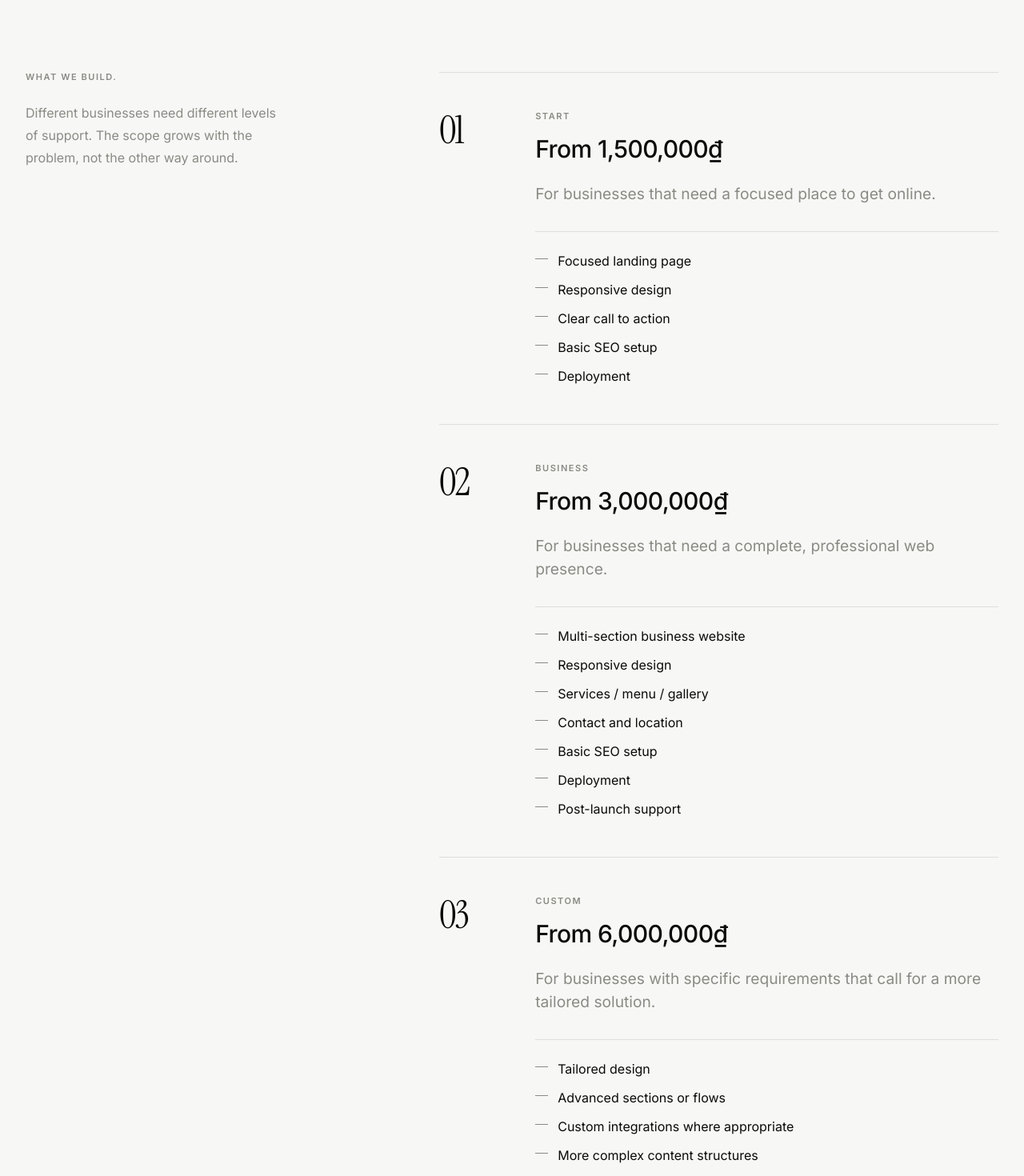
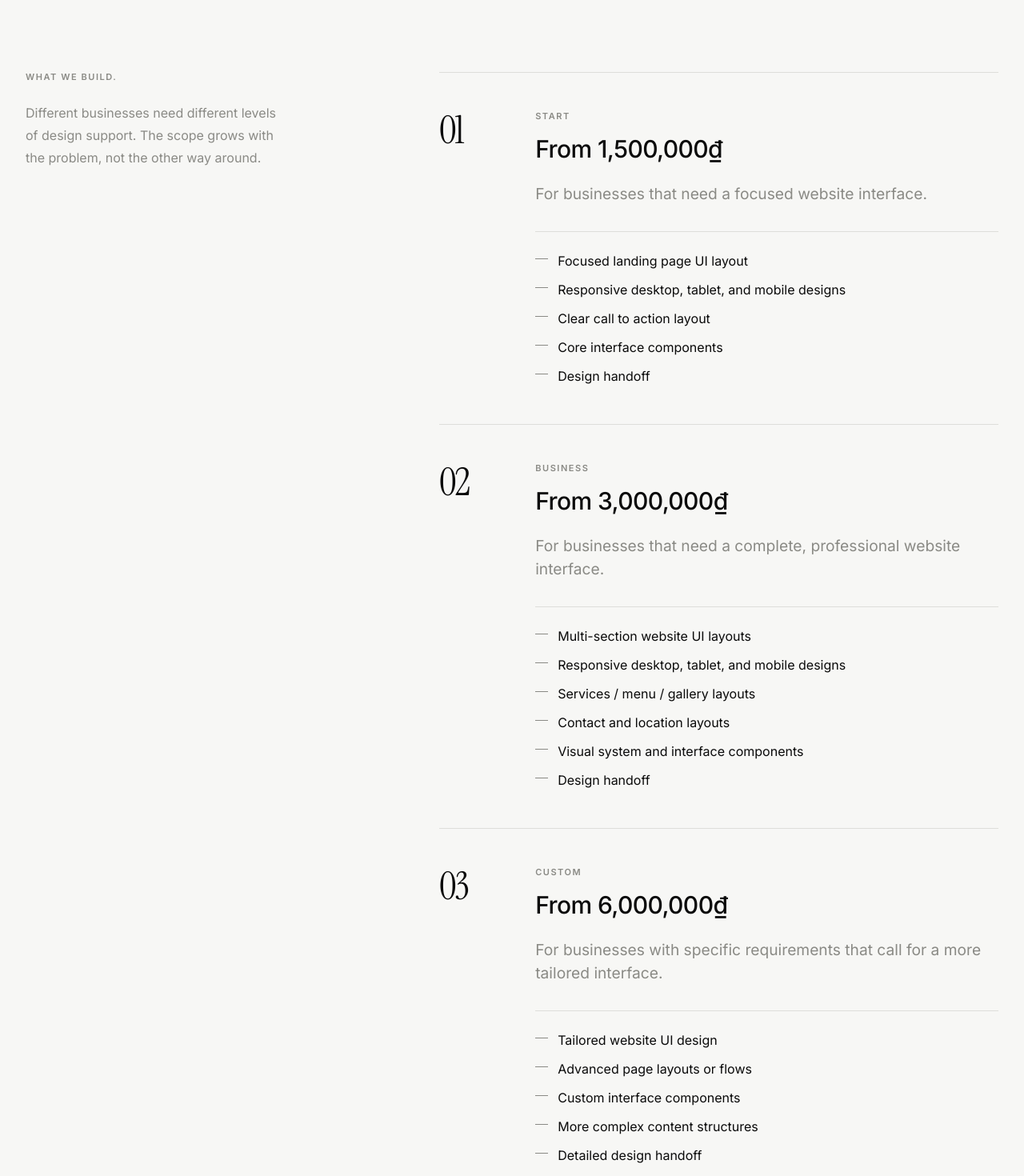
Before and after one commit to 555amowner-bit/555am-studio, a Next.js app: page /services in a window 1280 px wide. Shown: the part 820-2290 px from the top of the page at 80% size. Built offline with nearby package versions, Linux system fonts and the light colour scheme.

Commit message:
feat: refine 555am studio positioning and portfolio

```diff
--- a/app/layout.tsx
+++ b/app/layout.tsx
@@ -26,7 +26,7 @@ export const metadata: Metadata = {
     template: "%s | 5:55 AM",
   },
   description:
-    "5:55 AM is an independent web studio designing and building thoughtful websites for local businesses.",
+    "5:55 AM is an independent web UI design studio creating thoughtful website interfaces for local businesses.",
   applicationName: "5:55 AM",
   robots: {
     index: true,
@@ -38,7 +38,7 @@ export const metadata: Metadata = {
   openGraph: {
     title: "5:55 AM | Independent Web Studio",
     description:
-      "5:55 AM is an independent web studio designing and building thoughtful websites for local businesses.",
+      "5:55 AM is an independent web UI design studio creating thoughtful website interfaces for local businesses.",
     siteName: "5:55 AM",
     type: "website",
     locale: "en_US",
@@ -56,7 +56,7 @@ export const metadata: Metadata = {
     card: "summary_large_image",
     title: "5:55 AM | Independent Web Studio",
     description:
-      "5:55 AM is an independent web studio designing and building thoughtful websites for local businesses.",
+      "5:55 AM is an independent web UI design studio creating thoughtful website interfaces for local businesses.",
     images: ["/brand/logo.png"],
   },
 };
--- a/components/about-intro.tsx
+++ b/components/about-intro.tsx
@@ -54,7 +54,7 @@ export function AboutIntro() {
             <div className="mt-12 border-t border-border pt-5 sm:mt-16 sm:pt-6">
               <p className="eyebrow">Built by Charl</p>
               <p className="mt-4 max-w-[31rem] text-base leading-7 text-stone">
-                I&apos;m an independent web designer and developer building 5:55 AM around a
+                I&apos;m an independent web UI designer building 5:55 AM around a
                 simple belief: listen first, build with purpose, and keep improving.
               </p>
             </div>
--- a/components/about-page.tsx
+++ b/components/about-page.tsx
@@ -118,7 +118,7 @@ export function AboutPage() {
 
                       <p className="mt-5 max-w-xl text-base leading-7 text-stone">
                         Start with the business, the audience, and the actual
-                        problem before deciding what needs to be built.
+                        problem before deciding what needs to be designed.
                       </p>
                     </div>
                   </div>
@@ -161,7 +161,7 @@ export function AboutPage() {
 
                       <p className="mt-5 max-w-xl text-base leading-7 text-stone">
                         Learn from the work, listen to feedback, and keep
-                        improving the experience after launch.
+                        refining the interface through feedback before handoff.
                       </p>
                     </div>
                   </div>
@@ -187,7 +187,7 @@ export function AboutPage() {
               <div className="mt-8 max-w-2xl space-y-6 text-large text-stone">
                 <p>
                   5:55 AM is an independent web studio built by Charl,
-                  bringing web design and development together in one focused
+                  focusing on thoughtful website UI design in one focused
                   practice.
                 </p>
 
--- a/components/hero.tsx
+++ b/components/hero.tsx
@@ -14,7 +14,7 @@ export function Hero() {
             </h1>
 
             <p className="text-large mt-8 max-w-[34rem] text-stone">
-              We design and build thoughtful websites for local businesses —
+              We design thoughtful website interfaces for local businesses —
               focused on what your customers actually need.
             </p>
 
--- a/components/selected-work.tsx
+++ b/components/selected-work.tsx
@@ -1,16 +1,19 @@
+import Link from "next/link";
 import type { ReactNode } from "react";
 
 type Project = {
   number: string;
   name: string;
   category: string;
+  description: string;
+  href: string;
   preview: ReactNode;
 };
 
 function MaisonPreview() {
   return (
     <div
-      className="group/preview relative aspect-[1.08] overflow-hidden border border-border bg-white p-2 transition-transform duration-300 ease-out sm:p-3 motion-safe:group-hover/card:scale-[1.012]"
+      className="group/preview relative aspect-[1.12] overflow-hidden border border-border bg-white p-2 transition-transform duration-300 ease-out sm:p-3 motion-safe:group-hover/card:scale-[1.008]"
       aria-hidden="true"
     >
       <div className="flex h-full min-h-0 flex-col border border-border bg-white">
@@ -56,28 +59,28 @@ function MaisonPreview() {
 function NoirPreview() {
   return (
     <div
-      className="group/preview relative aspect-[1.16] overflow-hidden border border-ink bg-ink p-2 transition-transform duration-300 ease-out sm:p-3 motion-safe:group-hover/card:scale-[1.012]"
+      className="group/preview relative aspect-[1.2] overflow-hidden border border-ink bg-ink p-2 transition-transform duration-300 ease-out sm:p-3 motion-safe:group-hover/card:scale-[1.008]"
       aria-hidden="true"
     >
       <div className="flex h-full min-h-0 flex-col border border-stone/50 bg-ink text-paper">
-        <div className="flex items-center justify-between border-b border-stone/50 px-3 py-3 sm:px-5 sm:py-4">
-          <span className="font-sans text-[0.625rem] font-semibold tracking-[0.16em] text-paper sm:text-xs">
+        <div className="flex items-center justify-between border-b border-stone/50 px-3 py-3 sm:px-4 sm:py-4 lg:px-5">
+          <span className="shrink-0 whitespace-nowrap font-sans text-[0.625rem] font-semibold tracking-[0.16em] text-paper sm:text-xs">
             NOIR / 55
           </span>
-          <div className="flex gap-3 font-sans text-[0.5625rem] uppercase tracking-[0.1em] text-stone sm:gap-5 sm:text-[0.625rem]">
+          <div className="flex shrink-0 gap-2 font-sans text-[0.5625rem] uppercase tracking-[0.1em] text-stone sm:gap-4 sm:text-[0.625rem] md:hidden lg:flex lg:gap-5">
             <span>Services</span>
             <span>Pricing</span>
             <span>Book</span>
           </div>
         </div>
 
-        <div className="grid min-h-0 flex-1 grid-cols-[1.3fr_0.7fr] gap-3 p-3 sm:gap-5 sm:p-5">
-          <div className="flex min-h-0 flex-col justify-between border border-stone/50 p-4 sm:p-6">
+        <div className="grid min-h-0 flex-1 grid-cols-[1.3fr_0.7fr] gap-3 p-3 sm:gap-4 sm:p-3 lg:gap-5 lg:p-5">
+          <div className="flex min-h-0 flex-col justify-between border border-stone/50 p-3 sm:p-4 lg:p-6">
             <div>
               <p className="font-sans text-[0.5625rem] font-medium uppercase tracking-[0.14em] text-stone sm:text-[0.625rem]">
                 Cut / Shape / Finish
               </p>
-              <p className="mt-4 max-w-[6ch] font-display text-[clamp(2.1rem,5.5vw,4.5rem)] uppercase leading-[0.8] tracking-[-0.045em] text-paper sm:mt-6">
+              <p className="mt-4 max-w-[6ch] font-display text-[clamp(1.85rem,5.5vw,4.5rem)] uppercase leading-[0.8] tracking-[-0.045em] text-paper sm:mt-5 md:text-[clamp(1.65rem,4.5vw,3.4rem)] lg:mt-6 lg:text-[clamp(2.1rem,5.5vw,4.5rem)]">
                 Made with intent.
               </p>
             </div>
@@ -87,7 +90,7 @@ function NoirPreview() {
             </div>
           </div>
 
-          <div className="grid min-h-0 grid-rows-[1.25fr_0.75fr] gap-3 sm:gap-5">
+          <div className="grid min-h-0 grid-rows-[1.25fr_0.75fr] gap-3 sm:gap-4 lg:gap-5">
             <div className="relative overflow-hidden bg-paper">
               <div className="absolute inset-x-[18%] top-[14%] h-px bg-ink" />
               <div className="absolute left-[18%] top-[14%] h-[58%] w-px bg-ink" />
@@ -110,7 +113,7 @@ function NoirPreview() {
 function AuraPreview() {
   return (
     <div
-      className="group/preview relative aspect-[1.08] overflow-hidden border border-border bg-white p-2 transition-transform duration-300 ease-out sm:p-3 motion-safe:group-hover/card:scale-[1.012]"
+      className="group/preview relative aspect-[1.12] overflow-hidden border border-border bg-white p-2 transition-transform duration-300 ease-out sm:p-3 motion-safe:group-hover/card:scale-[1.008]"
       aria-hidden="true"
     >
       <div className="flex h-full min-h-0 flex-col border border-border bg-paper">
@@ -155,24 +158,47 @@ function AuraPreview() {
   );
 }
 
-function ProjectCard({ number, name, category, preview }: Project) {
+function ProjectCard({
+  number,
+  name,
+  category,
+  description,
+  href,
+  preview,
+}: Project) {
   return (
-    <article className="group/card">
+    <article>
+      <Link
+        href={href}
+        className="group/card block focus-visible:outline-2 focus-visible:outline-offset-4 focus-visible:outline-ink"
+      >
         <div>{preview}</div>
-      <div className="mt-5 grid grid-cols-[auto_1fr_auto] gap-x-4 border-t border-border pt-4 sm:mt-6 sm:pt-5">
+        <div className="mt-5 grid grid-cols-[auto_minmax(0,1fr)_auto] gap-x-3 border-t border-border pt-4 sm:mt-6 sm:gap-x-4 sm:pt-5">
           <span className="font-sans text-[0.6875rem] font-medium tracking-[0.12em] text-stone">
             {number}
           </span>
-        <div>
+          <div className="min-w-0">
+            <div className="flex flex-wrap items-center gap-x-3 gap-y-2">
               <h3 className="font-sans text-sm font-semibold tracking-[0.01em] text-ink sm:text-base">
                 {name}
               </h3>
-          <p className="mt-1 text-small text-stone">{category}</p>
-        </div>
-        <span className="self-start pt-0.5 font-sans text-[0.625rem] font-semibold tracking-[0.12em] text-stone">
-          CONCEPT
+              <span className="font-sans text-[0.625rem] font-semibold tracking-[0.12em] text-stone">
+                CONCEPT PROJECT
               </span>
             </div>
+            <p className="mt-1 text-small text-stone">{category}</p>
+            <p className="mt-4 max-w-xl text-base leading-7 text-stone">
+              {description}
+            </p>
+          </div>
+          <span
+            aria-hidden="true"
+            className="self-start pt-0.5 text-sm text-stone transition-transform duration-300 ease-out motion-safe:group-hover/card:translate-x-1"
+          >
+            →
+          </span>
+        </div>
+      </Link>
     </article>
   );
 }
@@ -182,25 +208,37 @@ const projects: Project[] = [
     number: "01",
     name: "MAISON HAIR STUDIO",
     category: "Beauty / Web Design",
+    description:
+      "An editorial direction for a contemporary hair studio, built around atmosphere, clarity, and a slower visual rhythm.",
+    href: "/work/maison-hair-studio",
     preview: <MaisonPreview />,
   },
   {
     number: "02",
     name: "NOIR BARBER",
     category: "Grooming / Web Design",
+    description:
+      "A structured monochrome direction for a modern barber, balancing strong typography with a focused service experience.",
+    href: "/work/noir-barber",
     preview: <NoirPreview />,
   },
   {
     number: "03",
     name: "AURA SKIN",
     category: "Beauty / Web Design",
+    description:
+      "A calm, image-led concept for a skincare studio with emphasis on space, rhythm, and considered presentation.",
+    href: "/work/aura-skin",
     preview: <AuraPreview />,
   },
 ];
 
 export function SelectedWork() {
   return (
-    <section id="selected-work" className="border-t border-border py-20 sm:py-24 md:py-32">
+    <section
+      id="selected-work"
+      className="border-t border-border py-20 sm:py-24 md:py-32"
+    >
       <div className="site-container">
         <div className="grid-12 gap-y-8 md:gap-y-0">
           <div className="col-span-12 md:col-span-5 lg:col-span-4">
@@ -215,17 +253,26 @@ export function SelectedWork() {
           </div>
         </div>
 
-        <div className="mt-16 grid-12 items-start gap-y-14 sm:mt-20 sm:gap-y-20 md:gap-y-24">
+        <div className="mt-14 grid-12 items-start gap-y-10 sm:mt-16 sm:gap-y-14 md:gap-y-20">
           <div className="col-span-12 md:col-span-7 lg:col-span-7">
             <ProjectCard {...projects[0]} />
           </div>
-          <div className="col-span-12 md:col-span-5 md:mt-20 lg:col-span-5 lg:mt-32">
+          <div className="col-span-12 md:col-span-5 md:mt-16 lg:col-span-4 lg:col-start-9 lg:mt-24">
             <ProjectCard {...projects[1]} />
           </div>
           <div className="col-span-12 md:col-span-6 md:col-start-7 lg:col-span-5 lg:col-start-8">
             <ProjectCard {...projects[2]} />
           </div>
         </div>
+
+        <div className="mt-16 border-t border-border pt-5 sm:mt-20 sm:pt-6">
+          <Link className="text-link" href="/work">
+            <span>View all work</span>
+            <span aria-hidden="true" className="button-arrow">
+              →
+            </span>
+          </Link>
+        </div>
       </div>
     </section>
   );
--- a/components/services-page.tsx
+++ b/components/services-page.tsx
@@ -6,13 +6,13 @@ const services = [
     name: "START",
     price: "From 1,500,000₫",
     description:
-      "For businesses that need a focused place to get online.",
+      "For businesses that need a focused website interface.",
     items: [
-      "Focused landing page",
-      "Responsive design",
-      "Clear call to action",
-      "Basic SEO setup",
-      "Deployment",
+      "Focused landing page UI layout",
+      "Responsive desktop, tablet, and mobile designs",
+      "Clear call to action layout",
+      "Core interface components",
+      "Design handoff",
     ],
   },
   {
@@ -20,15 +20,14 @@ const services = [
     name: "BUSINESS",
     price: "From 3,000,000₫",
     description:
-      "For businesses that need a complete, professional web presence.",
+      "For businesses that need a complete, professional website interface.",
     items: [
-      "Multi-section business website",
-      "Responsive design",
-      "Services / menu / gallery",
-      "Contact and location",
-      "Basic SEO setup",
-      "Deployment",
-      "Post-launch support",
+      "Multi-section website UI layouts",
+      "Responsive desktop, tablet, and mobile designs",
+      "Services / menu / gallery layouts",
+      "Contact and location layouts",
+      "Visual system and interface components",
+      "Design handoff",
     ],
   },
   {
@@ -36,13 +35,13 @@ const services = [
     name: "CUSTOM",
     price: "From 6,000,000₫",
     description:
-      "For businesses with specific requirements that call for a more tailored solution.",
+      "For businesses with specific requirements that call for a more tailored interface.",
     items: [
-      "Tailored design",
-      "Advanced sections or flows",
-      "Custom integrations where appropriate",
+      "Tailored website UI design",
+      "Advanced page layouts or flows",
+      "Custom interface components",
       "More complex content structures",
-      "Extended implementation scope",
+      "Detailed design handoff",
     ],
   },
 ];
@@ -63,8 +62,8 @@ export function ServicesPage() {
 
             <div className="col-span-12 lg:col-span-5 lg:col-start-8 lg:flex lg:items-end">
               <p className="text-large max-w-md text-stone">
-                From focused landing pages to fully tailored business
-                websites, we build around what your business actually needs.
+                From focused landing pages to tailored business interfaces, we
+                design around what your business actually needs.
               </p>
             </div>
           </div>
@@ -78,8 +77,8 @@ export function ServicesPage() {
               <p className="eyebrow">WHAT WE BUILD.</p>
 
               <p className="mt-6 max-w-xs text-base leading-7 text-stone">
-                Different businesses need different levels of support. The
-                scope grows with the problem, not the other way around.
+                Different businesses need different levels of design support.
+                The scope grows with the problem, not the other way around.
               </p>
             </div>
 
@@ -141,24 +140,23 @@ export function ServicesPage() {
         <div className="site-container">
           <div className="grid-12 gap-y-12">
             <div className="col-span-12 lg:col-span-4">
-              <p className="eyebrow">WEBSITE CARE</p>
+              <p className="eyebrow">DESIGN HANDOFF</p>
             </div>
 
             <div className="col-span-12 lg:col-span-7 lg:col-start-6">
               <h2 className="type-h2 max-w-[9ch]">
-                Keep it running. Keep it improving.
+                Ready for the next step.
               </h2>
 
               <p className="text-large mt-8 max-w-2xl text-stone">
-                Ongoing updates, fixes, and support after launch, so the
-                website can keep up as the business changes.
+                You receive organized website UI layouts, responsive designs,
+                visual systems, and interface components ready to share with
+                your development partner.
               </p>
 
               <div className="mt-8 flex flex-col gap-3 border-t border-border pt-5 sm:flex-row sm:items-center sm:justify-between">
-                <span className="eyebrow">FROM 300,000₫ / MONTH</span>
-
                 <Link className="text-link" href="/contact">
-                  <span>Ask about Website Care</span>
+                  <span>Ask about design handoff</span>
                   <span aria-hidden="true" className="button-arrow">
                     →
                   </span>
--- a/components/services-pricing.tsx
+++ b/components/services-pricing.tsx
@@ -14,28 +14,28 @@ const services = [
     number: "01",
     name: "START",
     price: "From 1,500,000₫",
-    description: "For businesses that need a focused place to get online.",
+    description: "For businesses that need a focused website interface.",
     details: [
-      "Focused landing page",
-      "Responsive design",
-      "Clear call to action",
-      "Basic SEO setup",
-      "Deployment",
+      "Focused landing page UI layout",
+      "Responsive desktop, tablet, and mobile designs",
+      "Clear call to action layout",
+      "Core interface components",
+      "Design handoff",
     ],
   },
   {
     number: "02",
     name: "BUSINESS",
     price: "From 3,000,000₫",
-    description: "For businesses that need a complete, professional web presence.",
+    description:
+      "For businesses that need a complete, professional website interface.",
     details: [
-      "Multi-section business website",
-      "Responsive design",
-      "Services / menu / gallery",
-      "Contact and location",
-      "Basic SEO setup",
-      "Deployment",
-      "Post-launch support",
+      "Multi-section website UI layouts",
+      "Responsive desktop, tablet, and mobile designs",
+      "Services / menu / gallery layouts",
+      "Contact and location layouts",
+      "Visual system and interface components",
+      "Design handoff",
     ],
     featured: true,
   },
@@ -44,13 +44,13 @@ const services = [
     name: "CUSTOM",
     price: "From 6,000,000₫",
     description:
-      "For businesses with specific requirements that call for a more tailored solution.",
+      "For businesses with specific requirements that call for a more tailored interface.",
     details: [
-      "Tailored design",
-      "Advanced sections or flows",
-      "Custom integrations where appropriate",
+      "Tailored website UI design",
+      "Advanced page layouts or flows",
+      "Custom interface components",
       "More complex content structures",
-      "Extended implementation scope",
+      "Detailed design handoff",
     ],
   },
 ] satisfies readonly Service[];
@@ -72,7 +72,7 @@ export function ServicesPricing() {
               Simple solutions for real needs.
             </h2>
             <p className="mt-6 max-w-[34rem] text-base leading-7 text-stone sm:mt-7">
-              From focused landing pages to fully tailored business websites, we build
+              From focused landing pages to tailored business interfaces, we design
               around what your business actually needs.
             </p>
           </div>
@@ -128,26 +128,25 @@ export function ServicesPricing() {
         </div>
 
         <aside
-          aria-labelledby="website-care-heading"
+          aria-labelledby="design-handoff-heading"
           className="mt-16 border-y border-border sm:mt-20"
         >
           <div className="grid-12 items-start gap-y-6 py-7 sm:py-8 md:gap-y-0 md:py-9">
             <div className="col-span-12 md:col-span-4">
-              <p className="eyebrow">Website Care</p>
+              <p className="eyebrow">Design Handoff</p>
             </div>
             <div className="col-span-12 md:col-span-8 md:col-start-5">
               <div className="grid gap-5 sm:grid-cols-[1fr_auto] sm:items-start sm:gap-8">
                 <div>
-                  <h3 id="website-care-heading" className="type-h3 max-w-[14ch]">
-                    Keep it running. Keep it improving.
+                  <h3 id="design-handoff-heading" className="type-h3 max-w-[14ch]">
+                    Ready for the next step.
                   </h3>
                   <p className="mt-4 max-w-[30rem] text-base leading-7 text-stone">
-                    Ongoing updates, fixes, and support after launch.
+                    Organized UI layouts, responsive designs, visual systems,
+                    and interface components ready to share with your
+                    development partner.
                   </p>
                 </div>
-                <p className="font-sans text-lg font-medium leading-tight tracking-[-0.02em] text-ink sm:pt-1 sm:text-right">
-                  From 300,000₫ / month
-                </p>
               </div>
             </div>
           </div>
```
Also changed, not shown: app/services/page.tsx (+6 -6 lines). Lines whose indentation alone changed are shown as unchanged.
